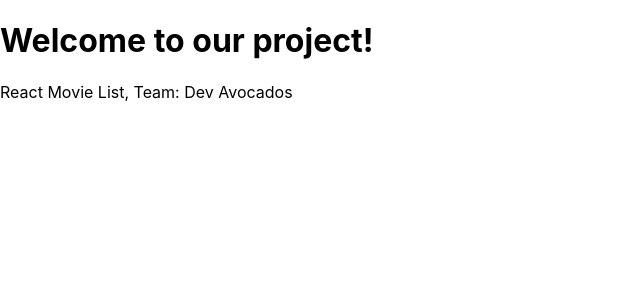
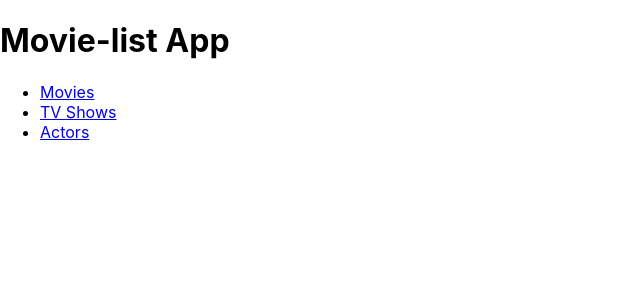
Before and after one commit to seoinsydney/movie-list, a React (Create React App) app: page / in a window 1280 px wide. Shown: the top 300 px of the page, without its empty margins (0-640 px from the left). Built offline with nearby package versions, Linux system fonts and the light colour scheme.

Commit message:
created Header without search

```diff
--- a/src/App.js
+++ b/src/App.js
@@ -1,10 +1,9 @@
+import Header from './components/Header';
+
 function App() {
   return (
     <div className="App">
-
-        <h1>Welcome to our project!</h1>
-        <p>React Movie List, Team: Dev Avocados</p>
-
+        <Header />
     </div>
   );
 }
--- /dev/null
+++ b/src/components/Header.js
@@ -0,0 +1,14 @@
+//import React from 'react'
+import Navbar from './Navbar'
+
+const Header = () => {
+    return (
+        <header>
+            <h1>Movie-list App</h1>
+            <Navbar />
+            {/* <Search /> */}
+        </header>
+    )
+}
+
+export default Header
--- /dev/null
+++ b/src/components/Navbar.js
@@ -0,0 +1,15 @@
+import React from 'react'
+
+const Navbar = () => {
+    return (
+        <div>
+            <ul>
+                <li><a href="#">Movies</a></li>
+                <li><a href="#">TV Shows</a></li>
+                <li><a href="#">Actors</a></li>
+            </ul>
+        </div>
+    )
+}
+
+export default Navbar
--- a/src/index.css
+++ b/src/index.css
@@ -1,13 +1,13 @@
 body {
   margin: 0;
-  font-family: -apple-system, BlinkMacSystemFont, 'Segoe UI', 'Roboto', 'Oxygen',
-    'Ubuntu', 'Cantarell', 'Fira Sans', 'Droid Sans', 'Helvetica Neue',
+  font-family: -apple-system, BlinkMacSystemFont, "Segoe UI", "Roboto", "Oxygen",
+    "Ubuntu", "Cantarell", "Fira Sans", "Droid Sans", "Helvetica Neue",
     sans-serif;
-  -webkit-font-smoothing: antialiased;
-  -moz-osx-font-smoothing: grayscale;
+  /* -webkit-font-smoothing: antialiased;
+  -moz-osx-font-smoothing: grayscale; */
 }
 
 code {
-  font-family: source-code-pro, Menlo, Monaco, Consolas, 'Courier New',
+  font-family: source-code-pro, Menlo, Monaco, Consolas, "Courier New",
     monospace;
 }
--- a/src/index.js
+++ b/src/index.js
@@ -3,6 +3,7 @@ import ReactDOM from 'react-dom';
 import './index.css';
 import App from './App';
 import reportWebVitals from './reportWebVitals';
+
 
 ReactDOM.render(
   <React.StrictMode>
```
